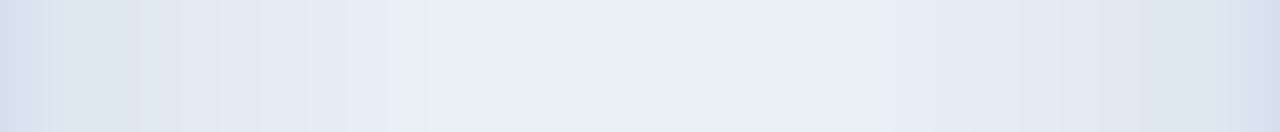
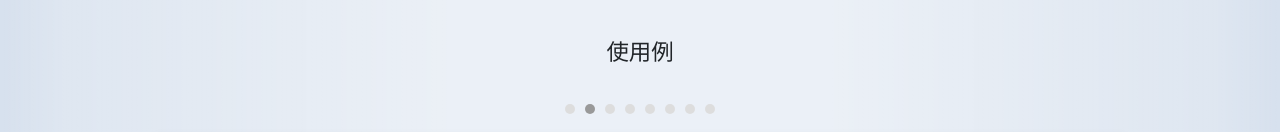
Before and after one commit to ashinon/slide-show, a website built with webpack: page index.html in a window 1280 px wide. Shown: the top 132 px of the page. Built offline with nearby package versions, Linux system fonts and the light colour scheme.

Commit message:
[modify] タイトルを追加

```diff
--- a/index.html
+++ b/index.html
@@ -26,6 +26,7 @@
   </head>
   <body>
     <div id="wrapper">
+      <h1>使用例</h1>
       <div class="section">
         <!-- Slider -->
         <div class="slider">
```
Also changed, not shown: dist/css/style.css.
